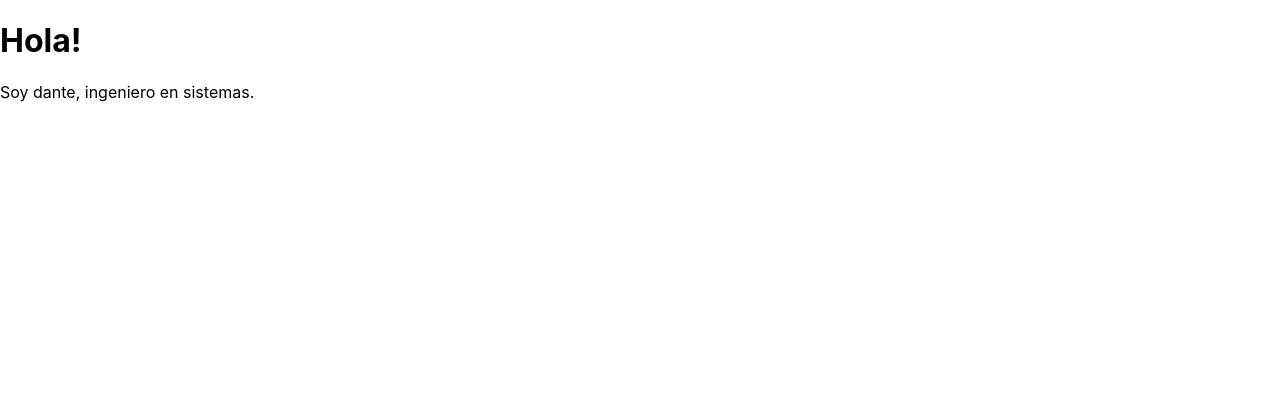
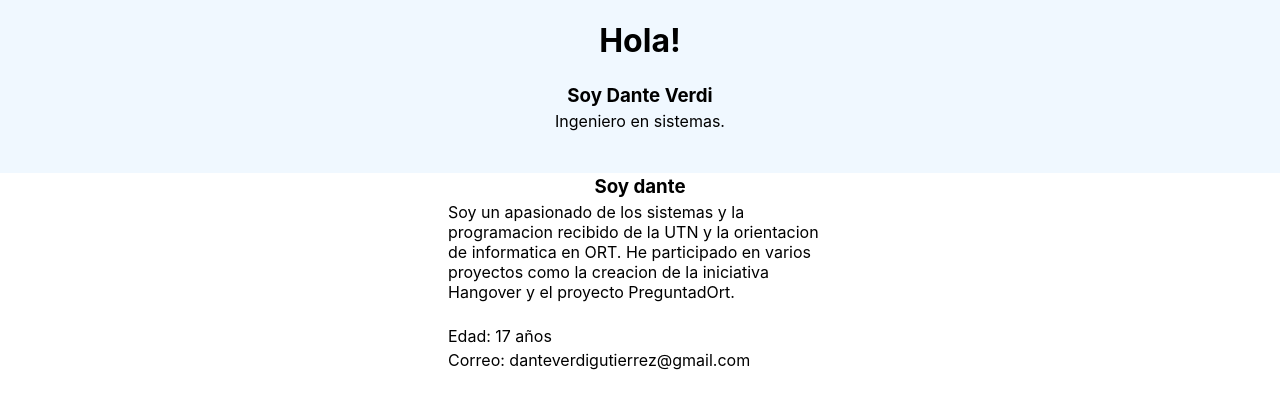
Before and after one commit to dantosqui/portfolio, a React (Create React App) app: page / in a window 1280 px wide. Shown: the top 408 px of the page. Built offline with nearby package versions, Linux system fonts and the light colour scheme.

Commit message:
no avance nada xd

```diff
--- a/public/index.html
+++ b/public/index.html
@@ -24,7 +24,8 @@
       work correctly both with client-side routing and a non-root public URL.
       Learn how to configure a non-root public URL by running `npm run build`.
     -->
-    <title>React App</title>
+    <title>Dante Verdi | Introduccion
+    </title>
   </head>
   <body>
     <noscript>You need to enable JavaScript to run this app.</noscript>
--- a/src/App.css
+++ b/src/App.css
@@ -1,5 +1,12 @@
 .App {
   text-align: center;
+}
+
+.center{
+  display: flex;
+  justify-content: center;
+  align-items: center;
+  flex-direction: column;
 }
 
 .App-logo {
--- a/src/App.jsx
+++ b/src/App.jsx
@@ -1,12 +1,15 @@
 import logo from './logo.svg';
 import './App.css';
+import SobreMi from './components/Sobremi.jsx'
 import Hola from './components/Hola.jsx'
+
 
 function App() {
   return (
     <>
-
+    <div class="center">
     <Hola></Hola>
+    <SobreMi></SobreMi>
     {/* <Sobremi></Sobremi>
     <Conocimientos></Conocimientos>
     <Experiencia></Experiencia>
@@ -14,7 +17,7 @@ function App() {
     <Educacion></Educacion>
     <Ceretificados></Ceretificados>
     <Contacto></Contacto> */}
-
+    </div>
     </>
   );
 }
--- a/src/components/Hola.css
+++ b/src/components/Hola.css
@@ -0,0 +1,10 @@
+
+p,h3{
+    margin:2px
+}
+
+#parrafohola{
+    background-color: aliceblue;
+    width: 100%;
+    padding-bottom: 5vh;
+}
--- a/src/components/Hola.jsx
+++ b/src/components/Hola.jsx
@@ -1,10 +1,11 @@
-
+import "./Hola.css"
 
 const Hola = () => {
     return (
-        <div class="center">
+        <div id="parrafohola" class="center">
             <h1>Hola!</h1>
-            <p>Soy dante, ingeniero en sistemas.</p>
+            <h3>Soy Dante  Verdi</h3>
+            <p>Ingeniero en sistemas.</p>
         </div>
     )
 }
--- /dev/null
+++ b/src/components/Sobremi.css
@@ -0,0 +1,6 @@
+#card {
+    width: fit-content;
+}
+#card p {
+    width: 30%;
+}
--- /dev/null
+++ b/src/components/Sobremi.jsx
@@ -0,0 +1,17 @@
+import "./Sobremi.css"
+const SobreMi = () => {
+
+    return(
+        <>
+        <div class="center" id="card">
+        <h3>Soy dante</h3>
+        <p>Soy un apasionado de los sistemas y la programacion recibido de la UTN y la orientacion de informatica en ORT. He participado en varios proyectos como la creacion de la iniciativa Hangover y el proyecto PreguntadOrt.</p>
+        <br />
+        <p>Edad: 17 años</p>
+        <p>Correo: danteverdigutierrez@gmail.com</p>
+        </div>
+        </>
+    )
+}
+
+export default SobreMi
```
